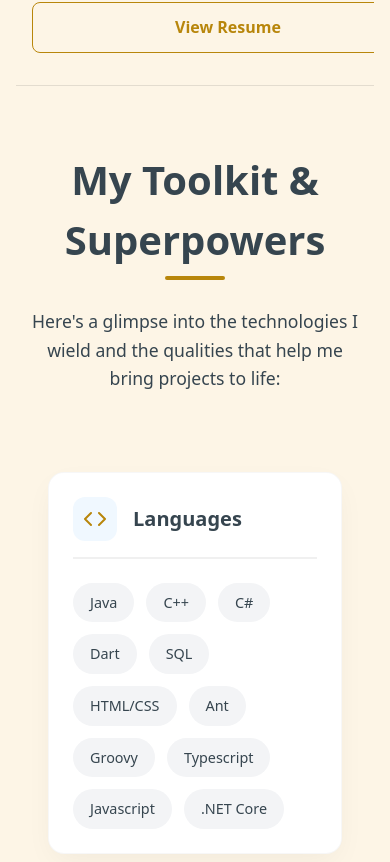
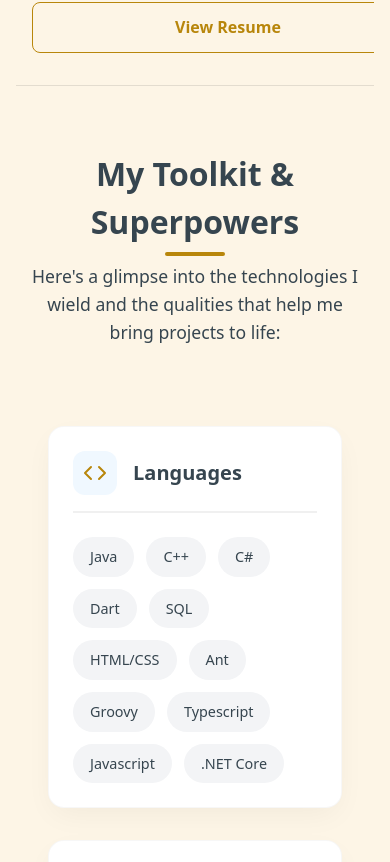
Before and after one commit to JosephLteif/JosephLteif.github.io, a React (Vite) app: page / in a window 390 px wide. Shown: the part 1002-1864 px from the top of the page. Built offline with nearby package versions, Linux system fonts and the light colour scheme.

Commit message:
Centered the titles

```diff
--- a/src/App.css
+++ b/src/App.css
@@ -20,6 +20,34 @@ main {
 section {
   padding: 1rem 0;
   margin-bottom: 0;
+}
+
+.section-title {
+  text-align: center;
+  margin-bottom: 1rem;
+  font-size: 2rem;
+  position: relative;
+}
+
+.section-title::after {
+  content: '';
+  position: absolute;
+  left: 50%;
+  bottom: -10px;
+  transform: translateX(-50%);
+  width: 60px;
+  height: 4px;
+  background-color: var(--primary-color);
+  border-radius: 2px;
+}
+
+.experience-intro,
+.skills-intro {
+  text-align: center;
+  max-width: 800px;
+  margin: 0 auto 3rem auto;
+  color: var(--text-color);
+  font-size: 1.1rem;
 }
 
 h1,
--- a/src/components/Experience.css
+++ b/src/components/Experience.css
@@ -8,14 +8,6 @@
 .experience-content {
   max-width: 1200px;
   margin: 0 auto;
-}
-
-.section-title {
-  text-align: center;
-  font-size: 2.5rem;
-  margin-bottom: 20px;
-  color: var(--text-color);
-  font-weight: 700;
 }
 
 .experience-intro {
--- a/src/components/Projects.css
+++ b/src/components/Projects.css
@@ -11,14 +11,6 @@
 .projects-container {
     max-width: 1200px;
     margin: 0 auto;
-}
-
-.projects .section-title {
-    font-size: 2.5rem;
-    margin-bottom: 40px;
-    color: var(--text-color);
-    font-weight: 700;
-    text-align: center;
 }
 
 .project-card {
--- a/src/components/Skills.css
+++ b/src/components/Skills.css
@@ -7,27 +7,6 @@
 .skills-content {
   max-width: 1200px;
   margin: 0 auto;
-}
-
-.section-title {
-  font-size: 2.5rem;
-  color: var(--text-color);
-  margin-bottom: 2.5rem;
-  position: relative;
-  display: inline-block;
-  font-weight: 700;
-}
-
-.section-title::after {
-  content: '';
-  position: absolute;
-  left: 50%;
-  bottom: -10px;
-  transform: translateX(-50%);
-  width: 60px;
-  height: 4px;
-  background-color: var(--primary-color);
-  border-radius: 2px;
 }
 
 .skills-intro {
@@ -139,10 +118,6 @@
     padding: 4rem 1rem;
   }
 
-  .section-title {
-    font-size: 2rem;
-  }
-
   .skills-grid {
     grid-template-columns: 1fr;
   }
```
